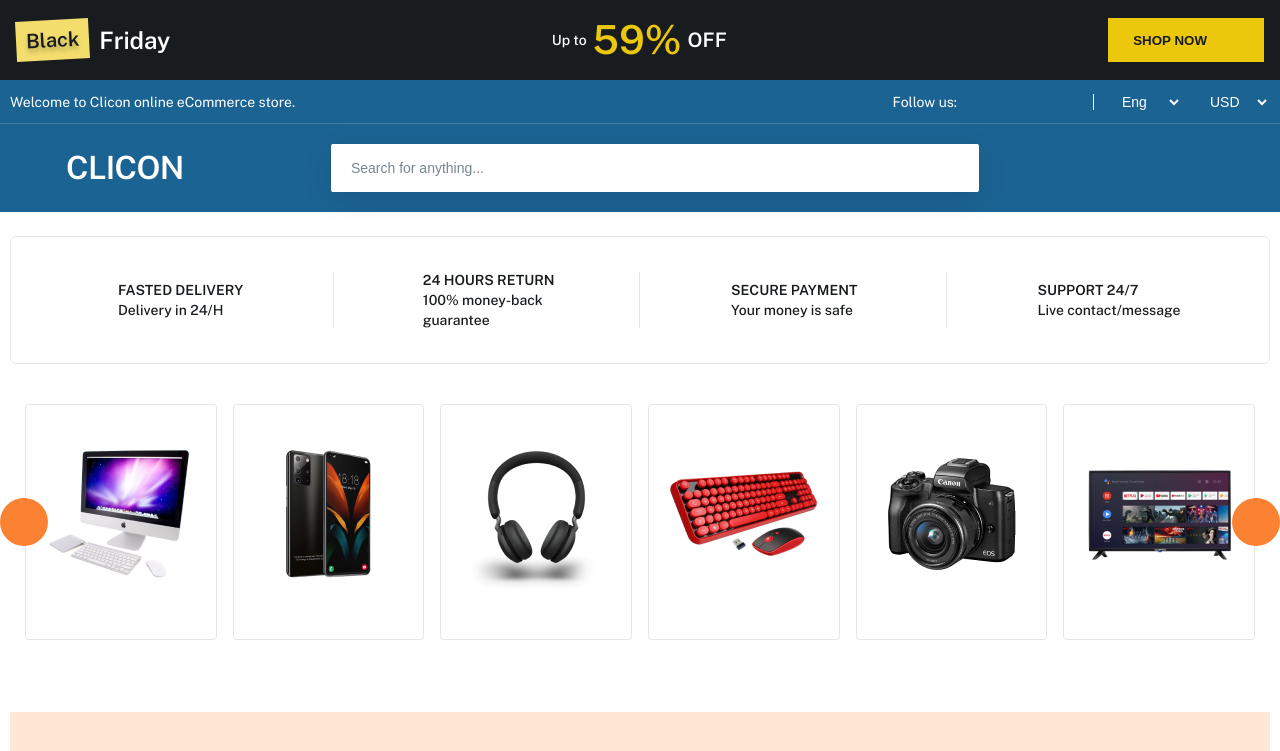
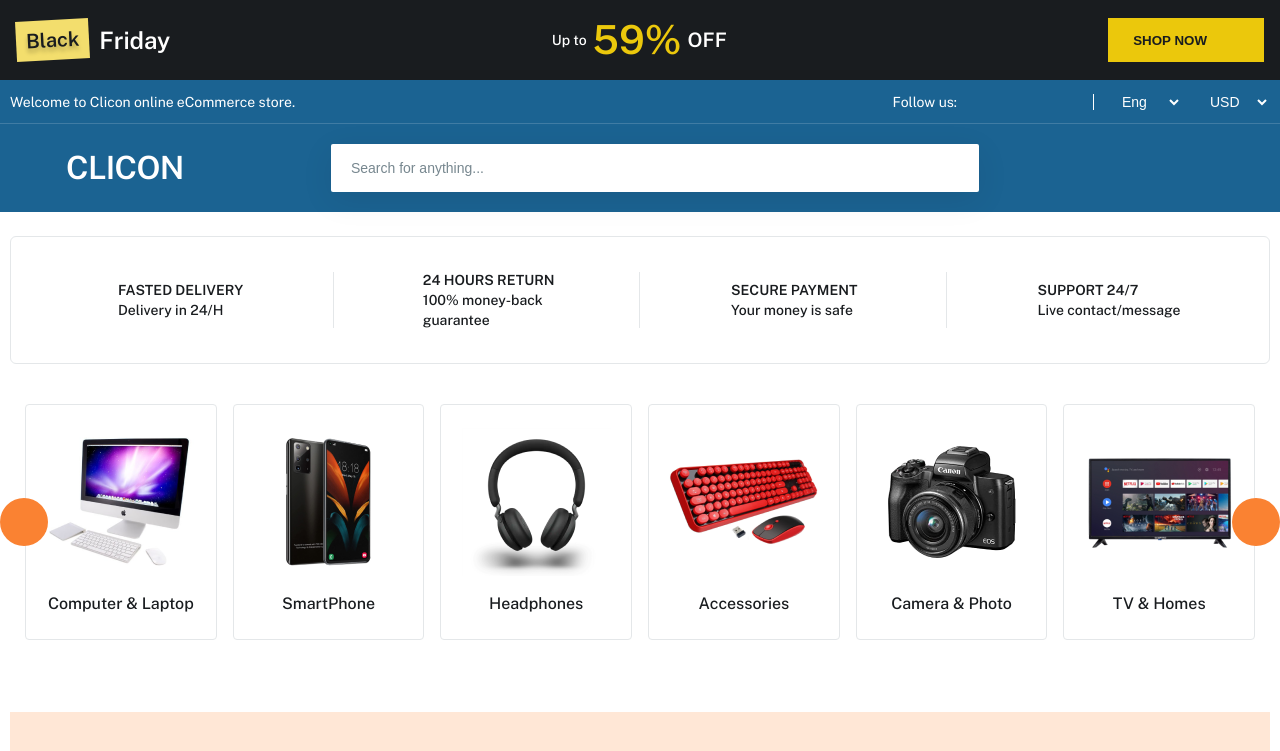
Before and after one commit to kolja09/ecommerce-clicon, a Vue app: page / in a window 1280 px wide. Shown: the top 751 px of the page. Built offline with nearby package versions, Linux system fonts and the light colour scheme.

Commit message:
added ttile in card slider

```diff
--- a/src/components/CustomCarousel/CustomCarousel.vue
+++ b/src/components/CustomCarousel/CustomCarousel.vue
@@ -15,7 +15,7 @@
             :src="require(`@/assets/categoriesPhoto/${card?.photo}.png`)"
             alt="categorie image"
           />
-          <h1>{{ card.name }}</h1>
+          <h1>{{ card.title }}</h1>
         </div>
       </div>
       <div class="custom-arrows">
@@ -63,7 +63,6 @@
       for (const element of lastElements) {
         this.categoriesData.unshift(element);
       }
-      console.log(this.categoriesData, "thisCateogriesDaat");
     },
     nextSlide() {
       const firstElements = this.categoriesData.splice(
```
